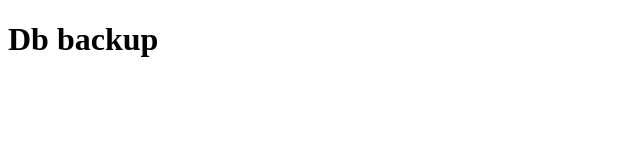
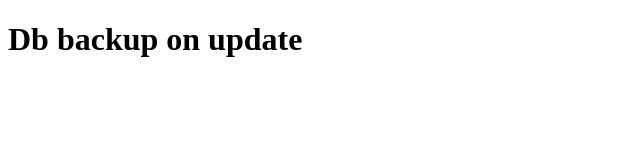
Before and after one commit to Rajit909/dbbackup, a plain HTML site: page index.html in a window 1280 px wide. Shown: the whole page, without its empty margins (0-640 px from the left). Drawn offline with Linux system fonts and the light colour scheme.

Commit message:
initial commit

```diff
--- a/index.html
+++ b/index.html
@@ -6,6 +6,6 @@
     <title>Document</title>
 </head>
 <body>
-    <h1> Db backup</h1>
+    <h1> Db backup on update</h1>
 </body>
 </html>
```
